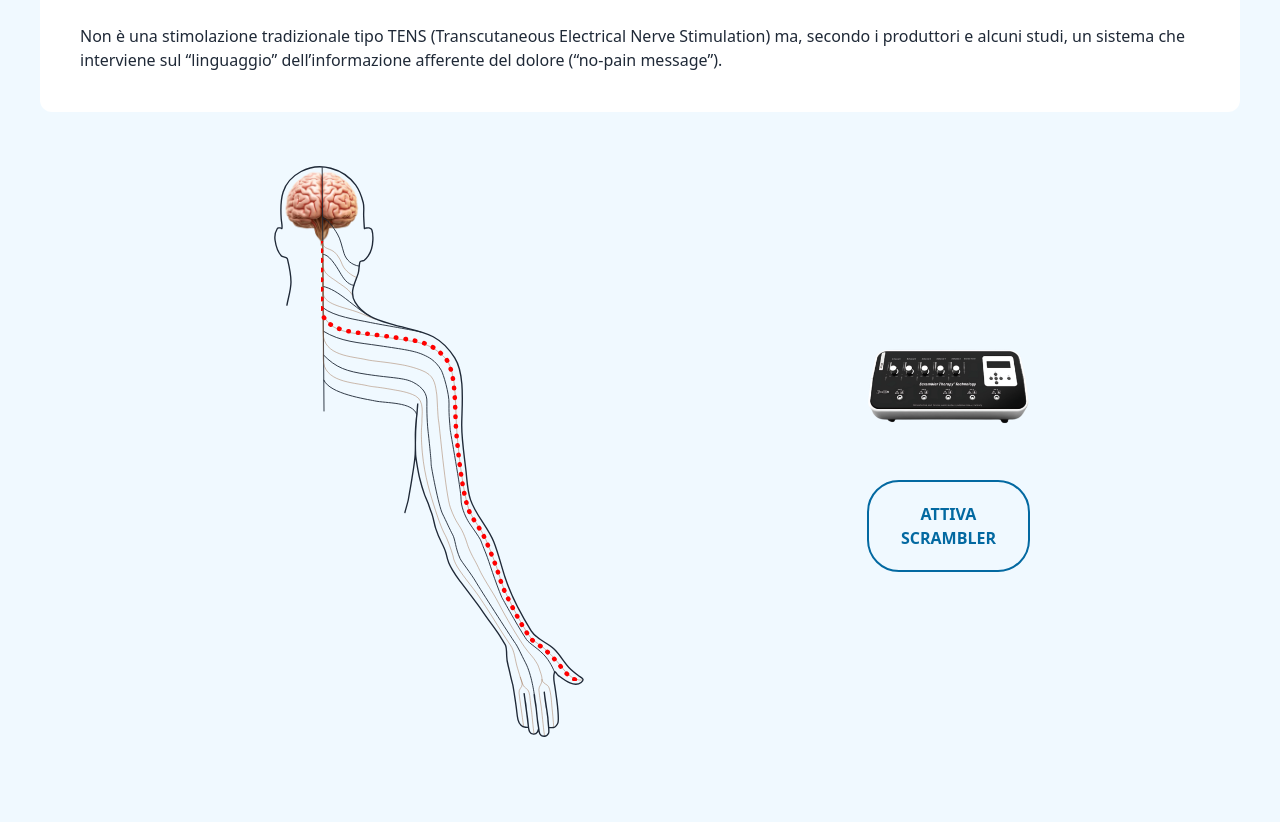
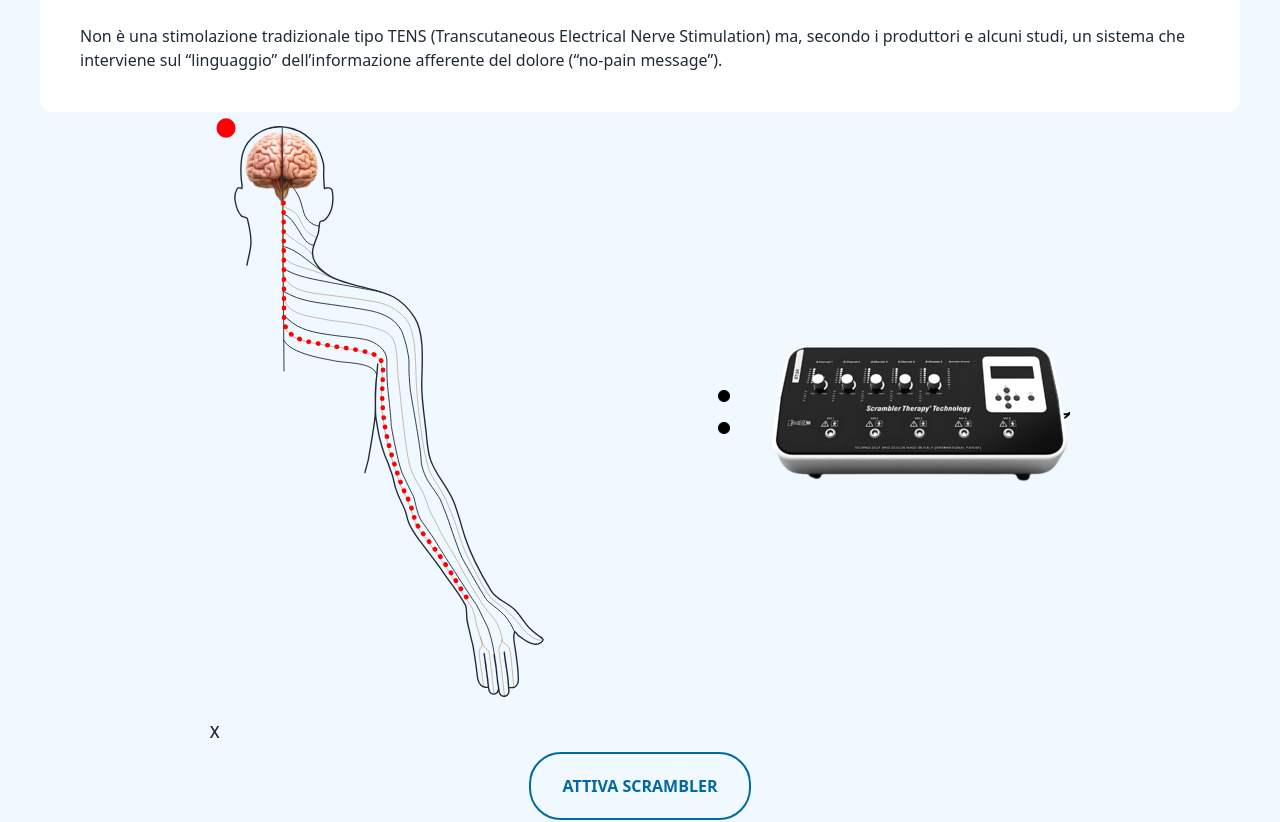
Before and after one commit to CarloDettori/heal-terapy-fe, a React (Vite) app: page /info/4 in a window 1280 px wide. Shown: the part 888-1710 px from the top of the page. Built offline with nearby package versions, Linux system fonts and the light colour scheme.

Commit message:
pain menagement + electrode positioning

```diff
--- a/src/components/common/ScramblerGameComponent.jsx
+++ b/src/components/common/ScramblerGameComponent.jsx
@@ -1,27 +1,104 @@
-import { useState, useEffect, useRef } from "react";
+import { useState, useEffect, useRef, useLayoutEffect } from "react";
 import anime from "animejs";
 
 export default function ScramblerDemo() {
     const [active, setActive] = useState(false)
-    const accident = 1
+    const accident = 3
+
     let svgPain = null
     let svgNoPain = null
+    let painPositionX = 0
+    let painPositionY = 0
+    const electrode1 = useRef()
+    const electrode2 = useRef()
+    const svgRef = useRef()
+    const path1Ref = useRef()
+    const path2Ref = useRef()
+    const electrodePosition1 = useRef()
+    const electrodePosition2 = useRef()
+    let electrode1TargetY = 0
+    let electrode1TargetX = 0
+    let electrode2TargetY = 0
+    let electrode2TargetX = 0
+    const cambleOutput = useRef()
+
+    /*calcolo cordinate*/
+    function getCenter(el) {
+        const r = el.getBoundingClientRect();
+        return {
+            x: r.left + r.width / 2,
+            y: r.top + r.height / 2
+        };
+    }
+    /*traduco le cordinate in linguaggio svg*/
+    function toSvgCoords(svg, point) {
+        const rect = svg.getBoundingClientRect();
+        return {
+            x: point.x - rect.left,
+            y: point.y - rect.top
+        };
+    }
+    /*traccio i cavi */
+    function makePath(start, end) {
+        const dy = Math.abs(end.y - start.y) * 0.5;
+
+        return `
+    M ${start.x} ${start.y}
+    C ${start.x} ${start.y + dy},
+      ${end.x} ${end.y + dy},
+      ${end.x} ${end.y}
+  `;
+
+    }
+
+    useLayoutEffect(() => {
+        let raf;
+
+        function update() {
+            if (!svgRef.current) return;
+
+            const svg = svgRef.current;
+
+            const cable = toSvgCoords(svg, getCenter(cambleOutput.current));
+            const e1 = toSvgCoords(svg, getCenter(electrode1.current));
+            const e2 = toSvgCoords(svg, getCenter(electrode2.current));
+
+            path1Ref.current.setAttribute("d", makePath(cable, e1));
+            path2Ref.current.setAttribute("d", makePath(cable, e2));
+        }
+
+        raf = requestAnimationFrame(update);
+
+        window.addEventListener("resize", update);
+        return () => {
+            cancelAnimationFrame(raf);
+            window.removeEventListener("resize", update);
+        };
+    }, [active]);
 
     if (accident === 1) {
 
+        painPositionX = 50
+        painPositionY = 46
+
+        electrode1TargetY = 43
+        electrode1TargetX = 30
+        electrode2TargetY = 65
+        electrode2TargetX = 50
+
         // wrapper uses ternary on `active` for visible height and hides overflow
         svgPain = (
-            <div style={{ position: 'absolute', top: 89, left: 71, width: 'auto', height: active ? 200 : 440, overflow: 'hidden', pointerEvents: 'none' }}>
-                <svg className="nerve-signal" xmlns="http://www.w3.org/2000/svg" viewBox="-1526.7 -206.54 571.53 961.9536" preserveAspectRatio="meet" style={{ display: 'block', width: 'auto', height: 440 }}>
-                    <path style={{ fill: 'none', strokeLinecap: 'round', stroke: 'rgb(255, 0, 0)', strokeWidth: 10, strokeDasharray: '1, 20', transformOrigin: '-1247.89px 267.039px' }} d="M -1526.7 -206.54 C -1526.5 -184.31 -1525.9 -100.3 -1525.8 -61.68 C -1525.7 -10.285 -1457.6 -7.745 -1425.8 -3.815 C -1412.6 -2.175 -1362 3.995 -1323.1 11.015 C -1311.6 13.075 -1292.9 17.985 -1278.2 28.415 C -1272.7 32.285 -1258.7 42.395 -1251.1 54.555 C -1243.2 67.385 -1241.2 82.175 -1239.5 88.805 C -1237.7 95.585 -1236.3 104.795 -1234.4 132.245 C -1232.7 157.225 -1233.2 187.585 -1230.3 218.885 C -1226.9 255.455 -1219.8 323.865 -1208.4 366.967 C -1206.8 373.092 -1203.6 384.015 -1198.8 392.562 C -1189.9 408.752 -1176.9 424.982 -1168.2 444.092 C -1163.2 455.171 -1154.1 477.423 -1144.6 503.284 C -1138.2 520.704 -1133.6 541.18 -1125.1 559.564 C -1108.2 596.233 -1081.3 646.281 -1067.6 663.157 C -1063.8 667.814 -1049.4 676.998 -1038.4 685.821 C -1035.6 688.119 -1024.1 698.619 -1011.4 713.058 C -1002.7 722.97 -993.57 736.487 -985.23 743.473 C -966.98 758.765 -955.69 755.009 -955.17 754.999" id="path-2">
+            <div style={{ position: 'relative', marginTop: active ? "185px" : "90px", marginLeft: "72px", width: 'auto', height: active ? 346 : 441, overflow: 'hidden', objectFit: "cover", objectPosition: "top", pointerEvents: 'none' }}>
+                <svg className="nerve-signal" xmlns="http://www.w3.org/2000/svg" viewBox="-1526.7 -206.54 571.53 961.9536" style={{ position: 'absolute', bottom: 0, left: 0, width: 'auto', height: 441 }}>
+                    <path style={{ fill: 'none', strokeLinecap: 'round', stroke: 'rgb(255, 0, 0)', strokeWidth: 10, strokeDasharray: '1, 20', transformOrigin: '-1247.89px 267.039px' }} d="M -1526.7 -206.54 C -1526.5 -184.31 -1525.9 -100.3 -1525.8 -61.68 C -1525.7 -10.285 -1457.6 -7.745 -1425.8 -3.815 C -1412.6 -2.175 -1362 3.995 -1323.1 11.015 C -1311.6 13.075 -1292.9 17.985 -1278.2 28.415 C -1272.7 32.285 -1258.7 42.395 -1251.1 54.555" id=" path-2">
                         <animate id="anim1" attributeName="stroke-dashoffset" values="0px;42px" begin="0s;anim1.end+0s" dur="1s" fill="freeze" />
                     </path>
                 </svg>
-            </div>
+            </div >
         )
 
         active ? svgNoPain = (
-            <div style={{ position: 'absolute', bottom: 200, left: 71, width: 'auto', height: active ? 200 : 440, overflow: 'hidden', pointerEvents: 'none' }}>
+            <div style={{ position: 'absolute', top: 90, left: 72, width: 'auto', height: active ? 95 : 440, overflow: 'hidden', objectFit: "cover", objectPosition: "bottom", pointerEvents: 'none' }}>
                 <svg className="nerve-signal" xmlns="http://www.w3.org/2000/svg" viewBox="-1526.7 -206.54 571.53 961.9536" preserveAspectRatio="meet" style={{ display: 'block', width: 'auto', height: 440 }}>
                     <path style={{ fill: 'none', strokeLinecap: 'round', stroke: 'rgb(0, 0, 255)', strokeWidth: 10, strokeDasharray: '1, 20', transformOrigin: '-1247.89px 267.039px' }} d="M -1526.7 -206.54 C -1526.5 -184.31 -1525.9 -100.3 -1525.8 -61.68 C -1525.7 -10.285 -1457.6 -7.745 -1425.8 -3.815 C -1412.6 -2.175 -1362 3.995 -1323.1 11.015 C -1311.6 13.075 -1292.9 17.985 -1278.2 28.415 C -1272.7 32.285 -1258.7 42.395 -1251.1 54.555 C -1243.2 67.385 -1241.2 82.175 -1239.5 88.805 C -1237.7 95.585 -1236.3 104.795 -1234.4 132.245 C -1232.7 157.225 -1233.2 187.585 -1230.3 218.885 C -1226.9 255.455 -1219.8 323.865 -1208.4 366.967 C -1206.8 373.092 -1203.6 384.015 -1198.8 392.562 C -1189.9 408.752 -1176.9 424.982 -1168.2 444.092 C -1163.2 455.171 -1154.1 477.423 -1144.6 503.284 C -1138.2 520.704 -1133.6 541.18 -1125.1 559.564 C -1108.2 596.233 -1081.3 646.281 -1067.6 663.157 C -1063.8 667.814 -1049.4 676.998 -1038.4 685.821 C -1035.6 688.119 -1024.1 698.619 -1011.4 713.058 C -1002.7 722.97 -993.57 736.487 -985.23 743.473 C -966.98 758.765 -955.69 755.009 -955.17 754.999" id="path-2">
                         <animate id="anim1" attributeName="stroke-dashoffset" values="0px;42px" begin="0s;anim1.end+0s" dur="1s" fill="freeze" />
@@ -33,9 +110,17 @@
 
     } else if (accident === 2) {
 
+        painPositionX = 95
+        painPositionY = 51
+
+        electrode1TargetY = 72
+        electrode1TargetX = 46
+        electrode2TargetY = 115
+        electrode2TargetX = 63
+
         svgPain =
-
-            <svg xmlns="http://www.w3.org/2000/svg" viewBox="-1665.607 -474.392 775.444 1320.483" preserveAspectRatio="meet" style={{ position: 'absolute', top: -3, left: -14, width: 'auto', height: `600`, pointerEvents: 'none' }}>
+            <div style={{ position: 'relative', marginTop: active ? "300px" : "-3px", marginLeft: "-13px", width: 'auto', height: active ? 300 : 600, overflow: 'hidden', objectFit: "cover", objectPosition: "fit", pointerEvents: 'none' }}>
+                <svg xmlns="http://www.w3.org/2000/svg" viewBox="-1665.607 -474.392 775.444 1320.483" preserveAspectRatio="meet" style={{ position: 'absolute', bottom: 0, left: 0, width: 'auto', height: `600`, pointerEvents: 'none' }}>
                     <path
                         style={{
                             fill: 'none',
@@ -45,21 +130,18 @@
                             strokeDasharray: '1, 20',
                             transformOrigin: '-1390.88px -74.409px'
                         }}
-                    d="M -1475.9 -269.82 C -1475.8 -247.62 -1474.6 -109.19 -1474.5 -70.557 C -1474.4 -19.167 -1409.9 -18.667 -1378.1 -11.167 C -1365.1 -8.117 -1338.8 -6.927 -1299.8 0.103 C -1288.3 2.163 -1264.2 8.013 -1248.3 16.483 C -1227.5 27.463 -1227 48.433 -1224.3 64.483 C -1223.2 70.613 -1221.9 116.403 -1220.2 123.033 C -1218.4 129.813 -1204.9 284.874 -1194.1 314.609 C -1181.6 349.148 -1173.9 351.857 -1165.7 370.603 C -1156.6 391.726 -1158.6 393.127 -1150.7 410.281 C -1143 427.096 -1138.2 433.312 -1129.5 452.422 C -1124.4 463.501 -1110.6 485.753 -1099.6 503.79 C -1089.9 519.614 -1084.7 531.515 -1073.9 550.681 C -1054 585.84 -1047.9 594.83 -1036.1 613.088 C -1024.5 631.046 -1013.6 641.058 -1008.1 649.666 C -1000.3 661.744 -1001.6 659.476 -996.37 674.662 C -992.05 687.149 -993.12 687.257 -991.87 693.869 C -990.97 698.696 -986.72 701.126 -980.4 705.35 C -972.66 710.523 -971.49 743.652 -970.12 756.365 C -967.18 783.605 -966.97 798.271 -966.68 798.266"
+                        d="M -1475.9 -269.82 C -1475.8 -247.62 -1474.6 -109.19 -1474.5 -70.557 C -1474.4 -19.167 -1409.9 -18.667 -1378.1 -11.167 C -1365.1 -8.117 -1338.8 -6.927 -1299.8 0.103 C -1288.3 2.163 -1264.2 8.013 -1248.3 16.483 C -1227.5 27.463 -1227 48.433 -1224.3 64.483 C -1223.2 70.613 -1221.9 116.403 -1220.2 123.033 C -1218.4 129.813 -1204.9 284.874 -1194.1 314.609 C -1181.6 349.148 -1173.9 351.857 -1165.7 370.603 C -1156.6 391.726 -1158.6 393.127 -1150.7 410.281 "
                         id="path-2"
                     >
                         <animate id="anim2" attributeName="stroke-dashoffset" values="0px;42px" begin="0s;anim2.end+0s" dur="1s" fill="freeze" keyTimes="0; 1" />
                     </path>
-                <path
-                    style={{ fill: 'none', strokeLinecap: 'round', stroke: 'rgb(255, 0, 0)', strokeWidth: '10px', strokeDasharray: '1, 20' }}
-                    d="M -991.84 692.031 C -990.41 700.948 -999.5 706.797 -998.77 714.35 C -997 733.2 -994.78 742.377 -993.3 754.743 C -990.96 774.246 -988.15 806.206 -986.17 816.831"
-                    id="path-3"
-                >
-                    <animate id="anim3" attributeName="stroke-dashoffset" values="0px;42px" begin="0.07s;anim3.end+0.07s" dur="1s" fill="freeze" repeatCount="indefinite" keyTimes="0; 1" />
-                </path>
+
                 </svg>
+            </div>
 
-        active ? svgNoPain = <svg xmlns="http://www.w3.org/2000/svg" viewBox="-1665.607 -474.392 775.444 1320.483" preserveAspectRatio="meet" style={{ position: 'absolute', top: -3, left: -14, width: 'auto', height: `600`, pointerEvents: 'none' }}>
+        active ? svgNoPain =
+            <div style={{ position: 'absolute', top: -2, left: -13, width: 'auto', height: active ? 300 : 440, overflow: 'hidden', objectFit: "cover", objectPosition: "top", pointerEvents: 'none' }}>
+                <svg xmlns="http://www.w3.org/2000/svg" viewBox="-1665.607 -474.392 775.444 1320.483" preserveAspectRatio="meet" style={{ display: 'block', width: 'auto', height: 600, pointerEvents: 'none' }}>
                     <path
                         style={{
                             fill: 'none',
@@ -81,12 +163,23 @@
                     >
                         <animate id="anim3" attributeName="stroke-dashoffset" values="0px;42px" begin="0.07s;anim3.end+0.07s" dur="1s" fill="freeze" repeatCount="indefinite" keyTimes="0; 1" />
                     </path>
-        </svg> : null
+                </svg>
+            </div> : null
 
 
     } else if (accident === 3) {
 
-        svgPain = <svg xmlns="http://www.w3.org/2000/svg" viewBox="-1665.607 -474.392 775.444 1320.483" preserveAspectRatio="meet" style={{ position: 'absolute', top: 9, left: -31, width: 'auto', height: `599`, pointerEvents: 'none' }}>
+        painPositionX = 120
+        painPositionY = 61
+
+        electrode1TargetY = 107
+        electrode1TargetX = 54
+        electrode2TargetY = 130
+        electrode2TargetX = 66
+
+        svgPain =
+            <div style={{ position: 'relative', marginTop: active ? "440px" : "8px", marginLeft: "-30px", width: 'auto', height: active ? 170 : 600, overflow: 'hidden', objectFit: "cover", objectPosition: "fit", pointerEvents: 'none' }}>
+                <svg xmlns="http://www.w3.org/2000/svg" viewBox="-1665.607 -474.392 775.444 1320.483" preserveAspectRatio="meet" style={{ position: 'absolute', bottom: 0, left: 0, width: 'auto', height: 599, pointerEvents: 'none' }}>
 
                     <path
                         style={{
@@ -97,29 +190,18 @@
                             strokeDasharray: '1, 20',
                             transformOrigin: '-1351.01px -42.832px'
                         }}
-                d="M -1437.3 -293.92 C -1437.1 -271.71 -1436.3 -77.362 -1436.2 -38.742 C -1436 12.648 -1370 12.903 -1338.2 20.403 C -1325.3 23.463 -1320.8 22.123 -1281.8 29.153 C -1270.4 31.213 -1249.1 34.253 -1233.1 42.713 C -1212.4 53.703 -1219.1 83.713 -1218.7 99.999 C -1218.5 107.808 -1222.1 120.049 -1217.7 168.1 C -1213 219.949 -1199.1 262.622 -1188.7 295.007 C -1182 315.839 -1174.5 336.191 -1168.6 347.029 C -1163.9 355.429 -1159.6 366.536 -1153.7 383.63 C -1146.3 405.283 -1152.1 395.192 -1144.3 412.346 C -1136.6 429.161 -1105 466.294 -1093.5 483.437 C -1086.7 493.539 -1070.8 517.33 -1059.7 535.367 C -1050.1 551.191 -1036.4 572.821 -1023.9 590.971 C -1013.8 605.611 -1014.4 621.661 -1007.8 642.981 C -1001.3 664.091 -1000.5 667.861 -996.89 676.741 C -991.53 690.081 -983.93 682.911 -981.23 702.581 C -980.78 705.831 -978.53 729.231 -977.29 735.841 C -976.39 740.671 -973.82 773.171 -971.73 786.671"
+                        d="M -1437.3 -293.92 C -1437.1 -271.71 -1436.3 -77.362 -1436.2 -38.742 C -1436 12.648 -1370 12.903 -1338.2 20.403 C -1325.3 23.463 -1320.8 22.123 -1281.8 29.153 C -1270.4 31.213 -1249.1 34.253 -1233.1 42.713 C -1212.4 53.703 -1219.1 83.713 -1218.7 99.999 C -1218.5 107.808 -1222.1 120.049 -1217.7 168.1 C -1213 219.949 -1199.1 262.622 -1188.7 295.007 C -1182 315.839 -1174.5 336.191 -1168.6 347.029 C -1163.9 355.429 -1159.6 366.536 -1153.7 383.63 C -1146.3 405.283 -1152.1 395.192 -1144.3 412.346 C -1136.6 429.161 -1105 466.294 -1093.5 483.437 C -1086.7 493.539 -1070.8 517.33 -1059.7 535.367 C -1050.1 551.191 -1036.4 572.821 -1023.9 590.971"
                         id="path-4"
                     >
                         <animate id="anim4" attributeName="stroke-dashoffset" values="0;42" begin="0s;anim4.end+0s" dur="1s" fill="freeze" keyTimes="0; 1" />
                     </path>
-            <path
-                style={{
-                    fill: 'none',
-                    strokeLinecap: 'round',
-                    stroke: 'rgb(255, 0, 0)',
-                    strokeWidth: 10,
-                    strokeDasharray: '1, 20',
-                    strokeDashoffset: '10px'
-                }}
-                d="M -1002 661.861 C -1001.3 666.101 -997.45 670.741 -997.93 677.901 C -998.47 685.811 -1005.6 687.241 -1004.7 696.261 C -1002.7 715.101 -997.95 744.811 -994.73 770.111"
-                id="path-5"
-            >
-                <animate id="anim5" attributeName="stroke-dashoffset" values="0;42" begin="0.25s;anim4.end+0.25s" dur="1s" fill="freeze" keyTimes="0; 1" />
-            </path>
 
-        </svg>
 
-        active ? svgNoPain = <svg xmlns="http://www.w3.org/2000/svg" viewBox="-1665.607 -474.392 775.444 1320.483" preserveAspectRatio="meet" style={{ position: 'absolute', top: 9, left: -31, width: 'auto', height: `599`, pointerEvents: 'none' }}>
+                </svg >
+            </div>
+
+        active ? svgNoPain = <div style={{ position: 'relative', marginTop: active ? "-600px" : "0px", marginLeft: "-30px", width: 'auto', height: active ? 430 : 441, overflow: 'hidden', objectFit: "cover", objectPosition: "top", pointerEvents: 'none' }}>
+            <svg xmlns="http://www.w3.org/2000/svg" viewBox="-1665.607 -474.392 775.444 1320.483" preserveAspectRatio="meet" style={{ position: 'absolute', top: 0, left: 0, width: 'auto', height: 599, pointerEvents: 'none' }}>
 
                 <path
                     style={{
@@ -135,41 +217,51 @@
                 >
                     <animate id="anim4" attributeName="stroke-dashoffset" values="0;42" begin="0s;anim4.end+0s" dur="1s" fill="freeze" keyTimes="0; 1" />
                 </path>
-            <path
-                style={{
-                    fill: 'none',
-                    strokeLinecap: 'round',
-                    stroke: 'rgb(0, 0, 255)',
-                    strokeWidth: 10,
-                    strokeDasharray: '1, 20',
-                    strokeDashoffset: '10px'
-                }}
-                d="M -1002 661.861 C -1001.3 666.101 -997.45 670.741 -997.93 677.901 C -998.47 685.811 -1005.6 687.241 -1004.7 696.261 C -1002.7 715.101 -997.95 744.811 -994.73 770.111"
-                id="path-5"
-            >
-                <animate id="anim5" attributeName="stroke-dashoffset" values="0;42" begin="0.25s;anim4.end+0.25s" dur="1s" fill="freeze" keyTimes="0; 1" />
-            </path>
+            </svg >
+        </div>
+            : null
 
-        </svg> : null
     }
 
     return (
 
-        <div className="flex p-10 max-w-215 mx-auto">
+        <div className="flex flex-col  max-w-215 mx-auto relative">
 
-            <div className="relative h-150 w-screen">
+            <div className="flex justify-between relative">
+
+                <div className="relative h-150 w-100">
+
                     <img style={{ position: "absolute", top: "12px", left: "30px", height: "85px" }} src="/human-brain.png" alt="brain" />
                     <img style={{ position: "absolute", top: "0", left: "0", height: "600px" }} src="/dermatomes-box.svg" alt="dermatomes" />
+                    <img className={`h-8 absolute top-${painPositionX} left-${painPositionY} z-60`} src="/pain.svg" alt="" />
                     {svgPain}
+                    <div className={`absolute top-${electrode1TargetY} left-${electrode1TargetX}`} ref={electrodePosition1}>X</div>
+                    <div className={`absolute top-${electrode2TargetY} left-${electrode2TargetX}`} ref={electrodePosition2}>X</div>
                     {svgNoPain}
                 </div>
 
-            <div className="flex my-auto">
-                <div>
-                    <img src="/scrambler-machine.png" alt="" />
-                    <button className="mt-10 py-5 px-8 border-theme text-(--theme) font-bold hover:bg-(--theme) hover:text-white rounded-4xl cursor-pointer hover:bg-color()" onClick={() => { setActive(true) }}>ATTIVA SCRAMBLER</button>
+                <div className="flex">
+
+                    <div className=" flex flex-col justify-center gap-5 px-10 ">
+                        <img ref={electrode1} className="h-3 w-3" src="/minimal-electrode.png" alt="elctrode1" />
+                        <img ref={electrode2} className="h-3 w-3" src="/minimal-electrode.png" alt="elctrode2" />
                     </div>
+
+
+                    <img ref={cambleOutput} className=" my-auto z-100" src="/scrambler-machine.png" alt="scrambler-machine" />
+
+
                 </div>
+                <svg
+                    ref={svgRef}
+                    className="absolute inset-0 w-full h-full pointer-events-none z-50"
+                >
+                    <path ref={path1Ref} stroke="black" strokeWidth="2" fill="none" />
+                    <path ref={path2Ref} stroke="black" strokeWidth="2" fill="none" />
+                </svg>
+            </div>
+
+            <button className={`mt-10 mx-auto max-w-65 py-5 px-8 border-theme ${active ? "text-white bg-(--theme)" : "text-(--theme)"} font-bold hover:bg-(--theme) hover:text-white rounded-4xl cursor-pointer hover:bg-color()`} onClick={() => { setActive(active ? false : true) }}>{active ? "DISATTIVA SCRAMBLER" : "ATTIVA SCRAMBLER"}</button>
 
         </div>
 
--- a/src/pages/infoPages/ScramblerPage.jsx
+++ b/src/pages/infoPages/ScramblerPage.jsx
@@ -127,7 +127,7 @@
                     return (
 
                         <div key={index + 1} className="flex flex-col p-10 gap-3 max-w-80 text-center justify-center rounded-xl bg-white">
-                            <img src="" alt="icon" />
+                            <img src="/logo.png" alt="icon" />
                             <h2 className="font-bold">{target}</h2>
 
                         </div>
```
Also changed, not shown: public/minimal-electrode.png (added), public/pain.svg (added). Lines whose indentation alone changed are shown as unchanged.
